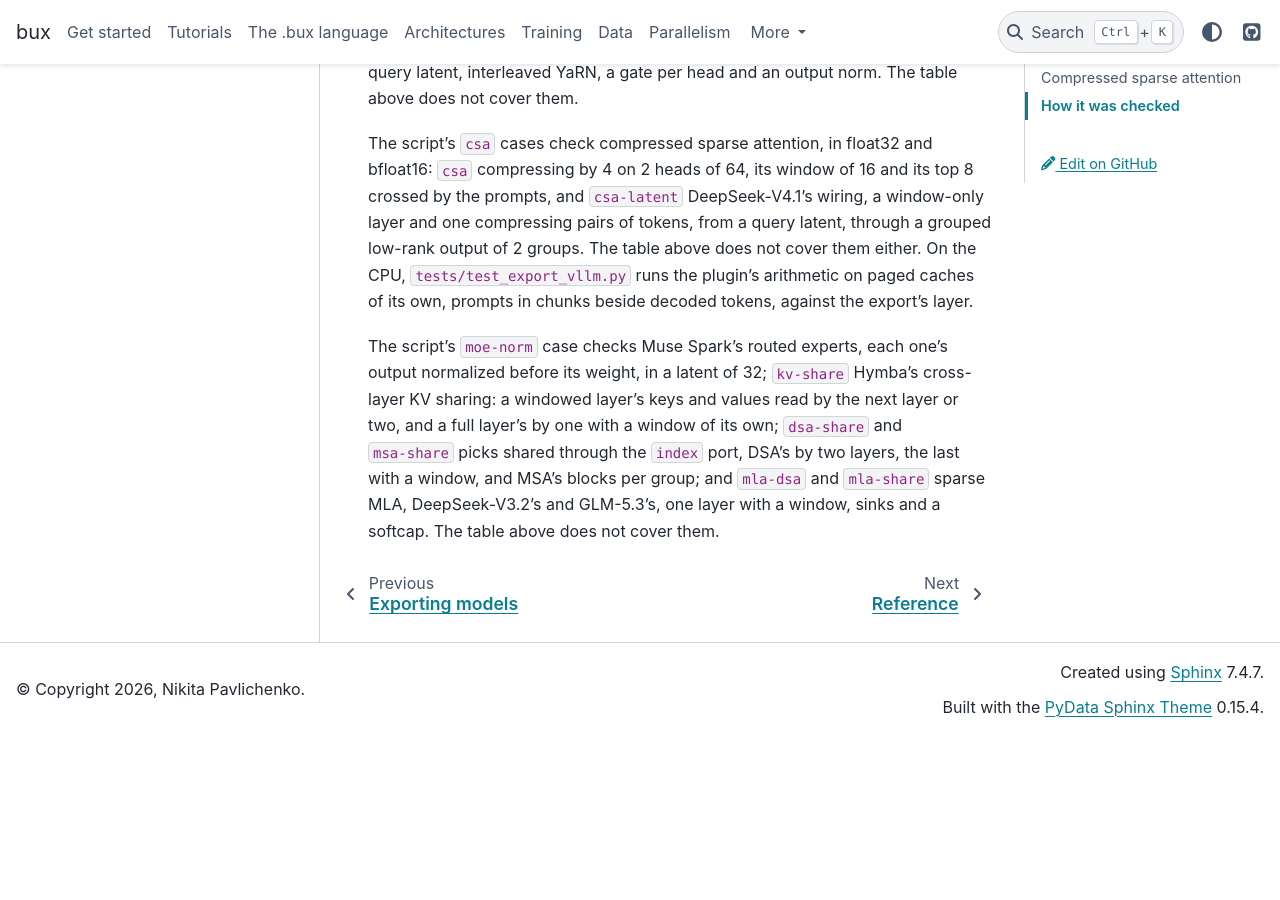
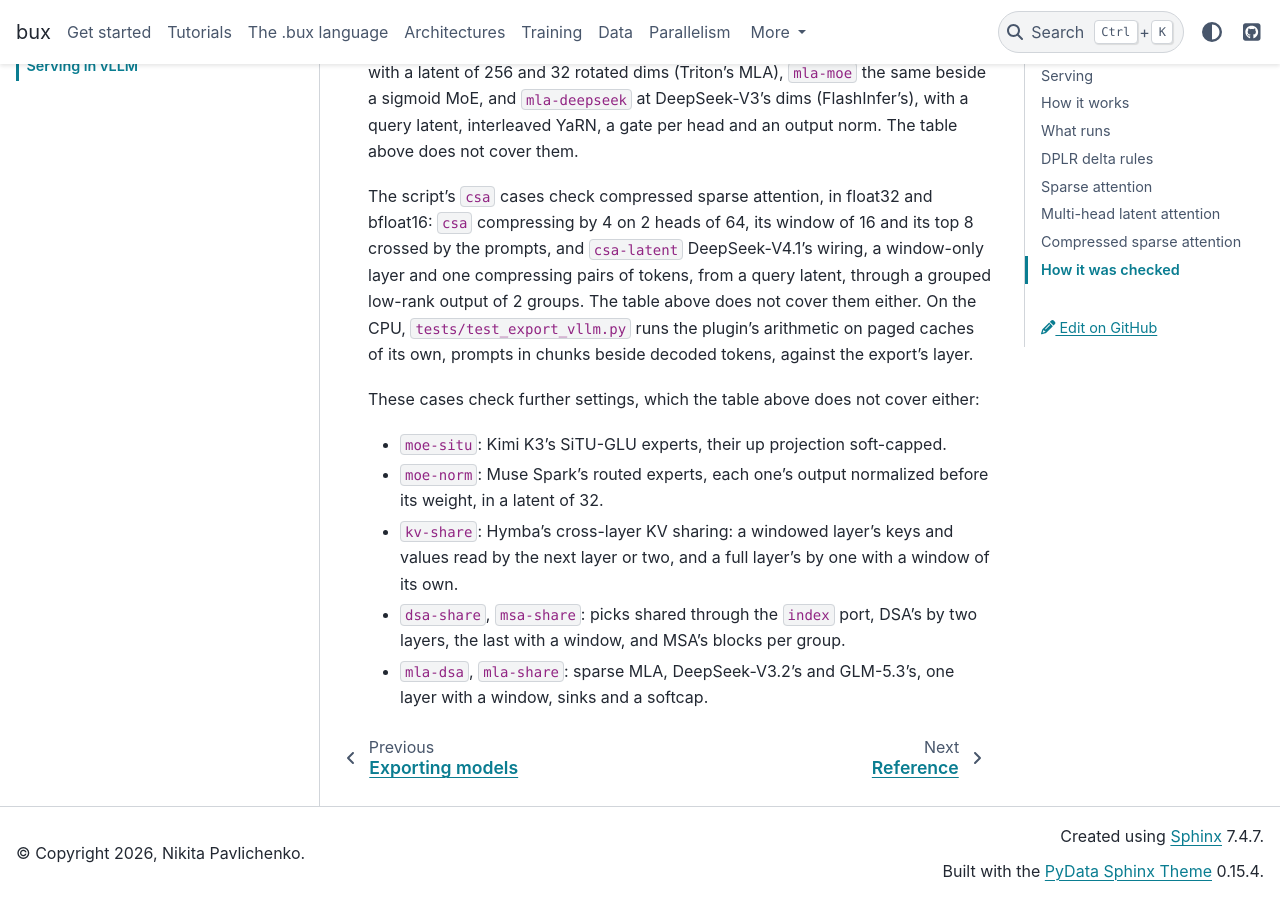
Before and after one commit to pilot7747/bux, a Sphinx documentation site: the page built from docs/export/vllm.md, in a window 1280 px wide and 900 px high, scrolled down 13730 px. Built offline with Sphinx 7.4.7 and the PyData theme 0.15.4, drawn with Linux system fonts in a browser that asks for light colours; before the commit the page ends 14466 px from its top, so only the background shows below that; some of the changed text lies outside the part shown.

Commit message:
vLLM plugin: Kimi K3's SiTU-GLU experts, bux's situ gate and the up projection's soft cap, by vLLM's own SiTU in its fused MoE (beta 4, linear_beta the up_softcap); a moe-situ parity case
Co-Authored-By: Claude Opus 5.5 <noreply@anthropic.com>

```diff
--- a/docs/export/vllm.md
+++ b/docs/export/vllm.md
@@ -157,7 +157,7 @@ ones, `--load-format dummy`, to time it.
 | `gqa` | RoPE (`pi`, `llama3`, `yarn`), QK-norm, GQA and MQA, biases, `fused_qkv`, sliding windows, soft-capping, sinks, its scale, `gated` (a gate per channel or per head, with `gate_head_bias`), `output_norm`, `power_scale` and `log_scale` (on the queries, which scales the logits as bux does), the conv on keys and values (`kv_conv_size`), an indexer ([Sparse attention](#sparse-attention)), the `v` port: the value residual, fixed, learned or convex, the `kv` port: cross-layer KV sharing, by vLLM's own, between layers of the same kv heads, the reader's window no longer than the writer's, and the `index` port: one layer's picks shared with others ([Sparse attention](#sparse-attention)). QK-norm runs across all heads too (`qk_norm_all_heads`), its statistics summed over the ranks, where each rank keeps kv heads of its own. Not yet: a relative bias, or the `kv` port of a sparse layer |
 | `mla` | by vLLM's MLA and its latent cache ([Multi-head latent attention](#multi-head-latent-attention)): queries at full rank or from a latent, RoPE (`pi`, `llama3`, `yarn`; partial, interleaved) or none, its scale, `gated` (a gate per channel or per head), `output_norm`; in bfloat16 or float16. With an indexer (DeepSeek-V3.2's) or the `index` port's picks, sparse attention in the latent space by the plugin's ops ([Sparse attention](#sparse-attention)), with a window, soft-capping and sinks too, in any dtype. Not yet: QK-norm, a window, soft-capping or sinks without an indexer, a relative bias, `log_scale`, `gate_head_bias`, the `kv` port, an indexer that picks per group, `mla` that vLLM runs as MLA beside other attention, or such `mla` layers of different dims or heads |
 | `csa` | bux's arithmetic on vLLM's paged caches ([Compressed sparse attention](#compressed-sparse-attention)): a sliding window or every token, compressed latents of any `compress_ratio`, the indexer's top-k (ReLU'd or plain dots, weighted or summed, its norm), queries at full rank or from a latent, QK-norm, RoPE (`pi`, `llama3`, `yarn`; partial, interleaved), sinks, soft-capping, its scale, `gated` (a gate per channel or per head, `gate_head_bias`), `output_norm`, and a dense or grouped low-rank output; in float32 or bfloat16. Not yet: the `kv`, `index` and `candidates` ports, an indexer of blocks, a relative bias, `log_scale`, speculative decoding, decode context parallelism, or an FP8 KV cache |
-| `moe` | softmax, sigmoid and `sqrtsoftplus` routers, `router_logit_scale`, groups, the aux-free bias, a router bias, shared experts and their gate, gated and plain experts (`swish`, `gelu`, `gelu_tanh`, `relu2`) with biases, a `limit` and `up_offset` on `swish` and `quick_gelu` gates (gpt-oss's), LatentMoE with its norms (vLLM's fused experts at the latent's width), shared experts the router scores (`shared_expert_sink`), and each routed expert's output normalized before its weight (`expert_norm`; each of a token's picks a row of its own in vLLM's fused MoE, so that their outputs come back apart, summed over the ranks, for the norm). Not yet: the experts' `up_softcap` |
+| `moe` | softmax, sigmoid and `sqrtsoftplus` routers, `router_logit_scale`, groups, the aux-free bias, a router bias, shared experts and their gate, gated and plain experts (`swish`, `gelu`, `gelu_tanh`, `relu2`) with biases, a `limit` and `up_offset` on `swish` and `quick_gelu` gates (gpt-oss's), SiTU-GLU experts (`situ` with an `up_softcap`, Kimi K3's, by vLLM's own), LatentMoE with its norms (vLLM's fused experts at the latent's width), shared experts the router scores (`shared_expert_sink`), and each routed expert's output normalized before its weight (`expert_norm`; each of a token's picks a row of its own in vLLM's fused MoE, so that their outputs come back apart, summed over the ranks, for the norm). Not yet: an `up_softcap` on experts other than `situ` ones |
 | `mamba2`, `gdn` | by vLLM's own layers, with one type and shape of recurrent layer per model; `gdn` in bfloat16 only, and with its short conv and output gate. Under tensor parallelism, vLLM 0.32's Mamba-2 failed with one group (its fused all-reduce), and in bfloat16 where a rank's share of the input projection is not a multiple of 8 wide |
 | `kda` | by vLLM's KDA kernels, Kimi Linear's (by chunks for a prompt, the recurrence for each decoded token) and its causal conv, with one type and shape of recurrent layer per model: value heads (`num_v_heads`), the decay's rank, `gate_lower_bound` of -5 and above, and a dense or low-rank output gate. Not yet: no conv, no output gate, a `v_head_dim` other than `head_dim`, or speculative decoding |
 | `gdn2`, `rwkv7` | the delta rule on fla's kernels where they are installed, else in PyTorch ([DPLR delta rules](#dplr-delta-rules)), the rest by vLLM's layers and causal conv, with one type and shape of recurrent layer per model: every setting, and `rwkv7`'s `v` port (the value residual). Not yet: `gdn2` without its conv, or speculative decoding |
@@ -399,11 +399,14 @@ a grouped low-rank output of 2 groups. The table above does not cover them eithe
 On the CPU, `tests/test_export_vllm.py` runs the plugin's arithmetic on paged caches
 of its own, prompts in chunks beside decoded tokens, against the export's layer.
 
-The script's `moe-norm` case checks Muse Spark's routed experts, each one's output
-normalized before its weight, in a latent of 32; `kv-share` Hymba's cross-layer KV
-sharing: a windowed layer's keys and values read by the next layer or two, and a
-full layer's by one with a window of its own; `dsa-share` and `msa-share` picks
-shared through the `index` port, DSA's by two layers, the last with a window, and
-MSA's blocks per group; and `mla-dsa` and `mla-share` sparse MLA, DeepSeek-V3.2's
-and GLM-5.3's, one layer with a window, sinks and a softcap. The table above does
-not cover them.
+These cases check further settings, which the table above does not cover either:
+
+- `moe-situ`: Kimi K3's SiTU-GLU experts, their up projection soft-capped.
+- `moe-norm`: Muse Spark's routed experts, each one's output normalized before its
+  weight, in a latent of 32.
+- `kv-share`: Hymba's cross-layer KV sharing: a windowed layer's keys and values
+  read by the next layer or two, and a full layer's by one with a window of its own.
+- `dsa-share`, `msa-share`: picks shared through the `index` port, DSA's by two
+  layers, the last with a window, and MSA's blocks per group.
+- `mla-dsa`, `mla-share`: sparse MLA, DeepSeek-V3.2's and GLM-5.3's, one layer with
+  a window, sinks and a softcap.
```
Also changed, not shown: 2 other files.
